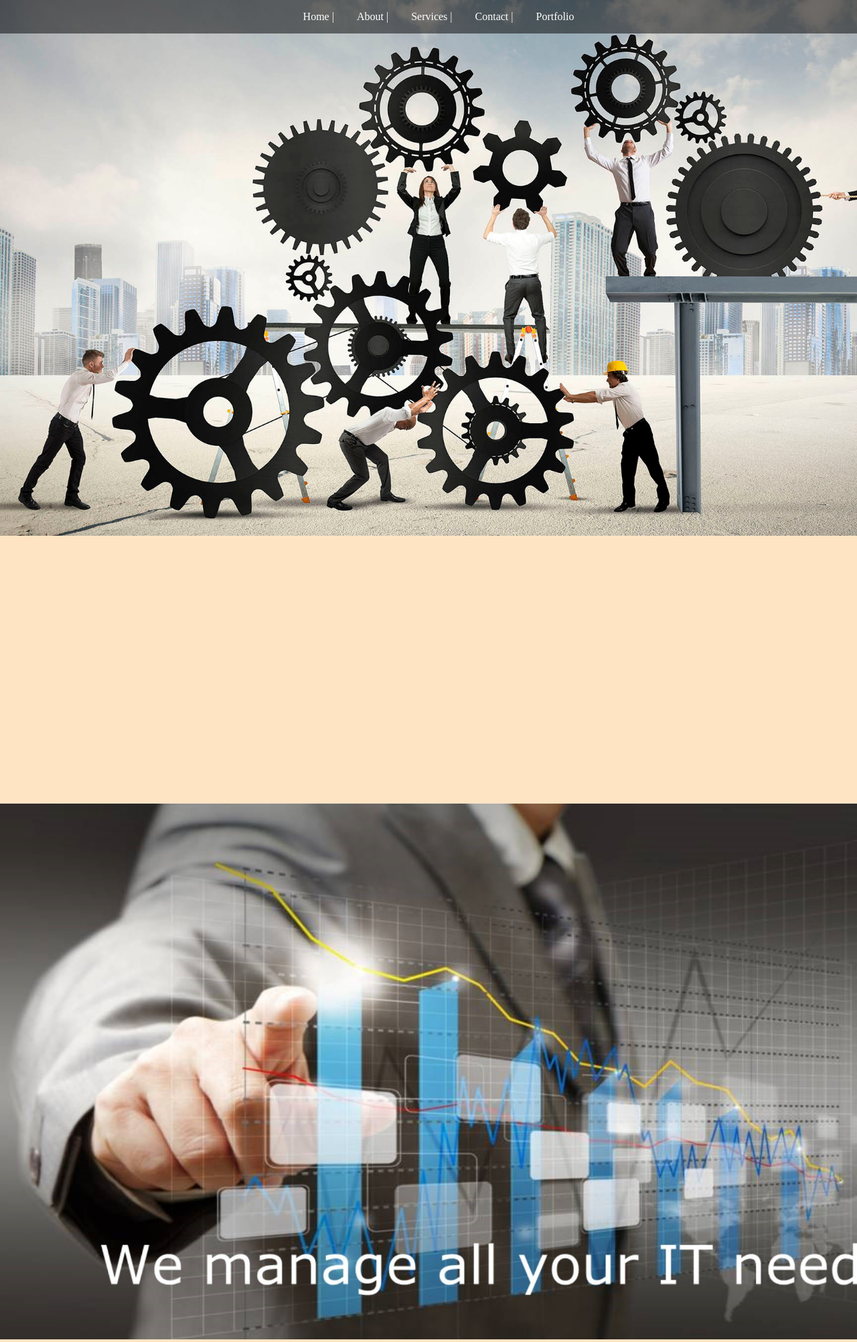
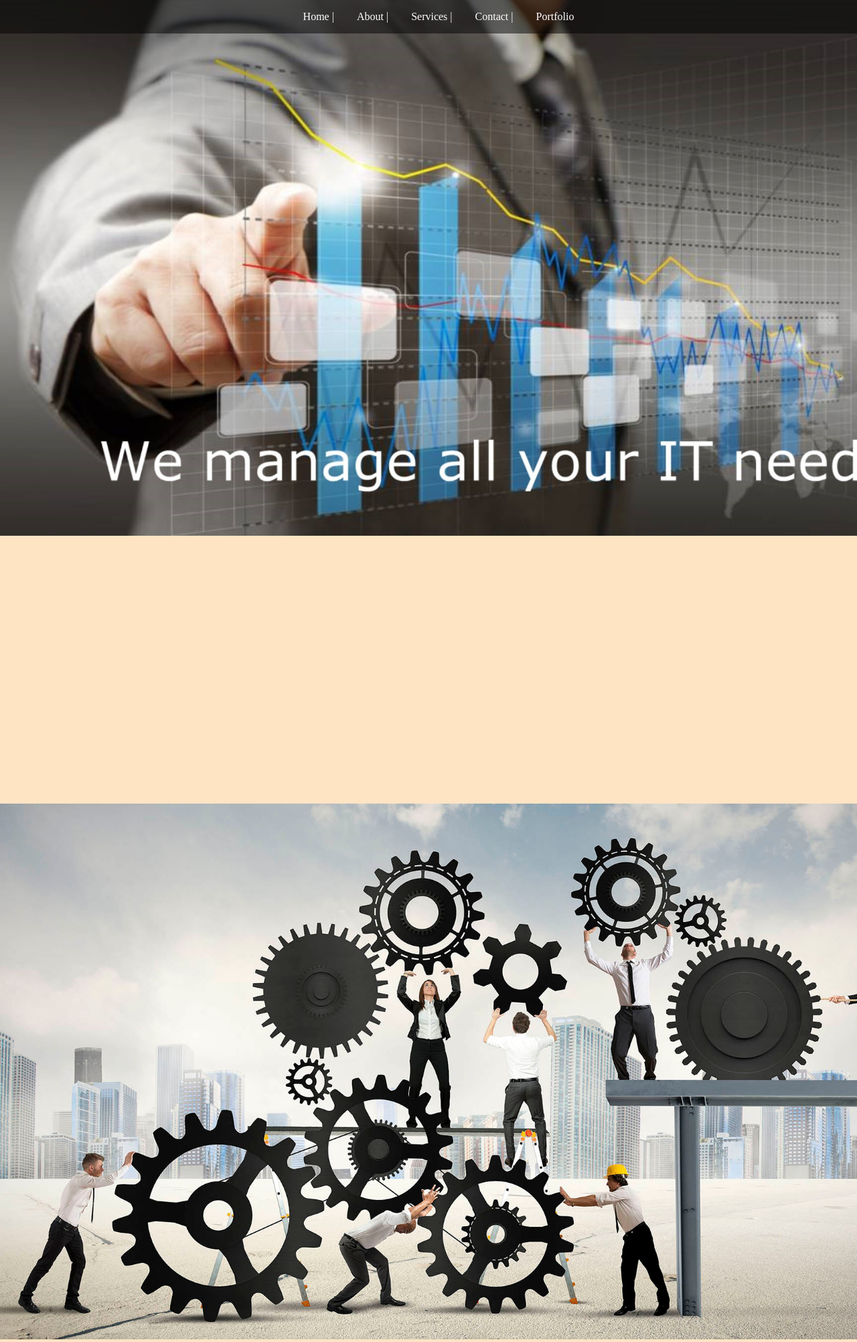
Before and after one commit to gamon22/scollingPage, a PHP site: page / in a window 1280 px wide. Shown: the top 2004 px of the page at 67% size. Run offline with PHP 8.4, Linux system fonts and the light colour scheme.

Commit message:
Web page Design modification

```diff
--- a/css/styles.css
+++ b/css/styles.css
@@ -39,11 +39,11 @@ nav a {
 }
 
 .sectOne{
-   background-image: url("../images/index1.jpg");
+   background-image: url("../images/index3.jpg");
 }
 
 .sectTwo{
-	background-image: url("../images/index3.jpg");
+	background-image: url("../images/index1.jpg");
 }
 
 .sectThree{
```
